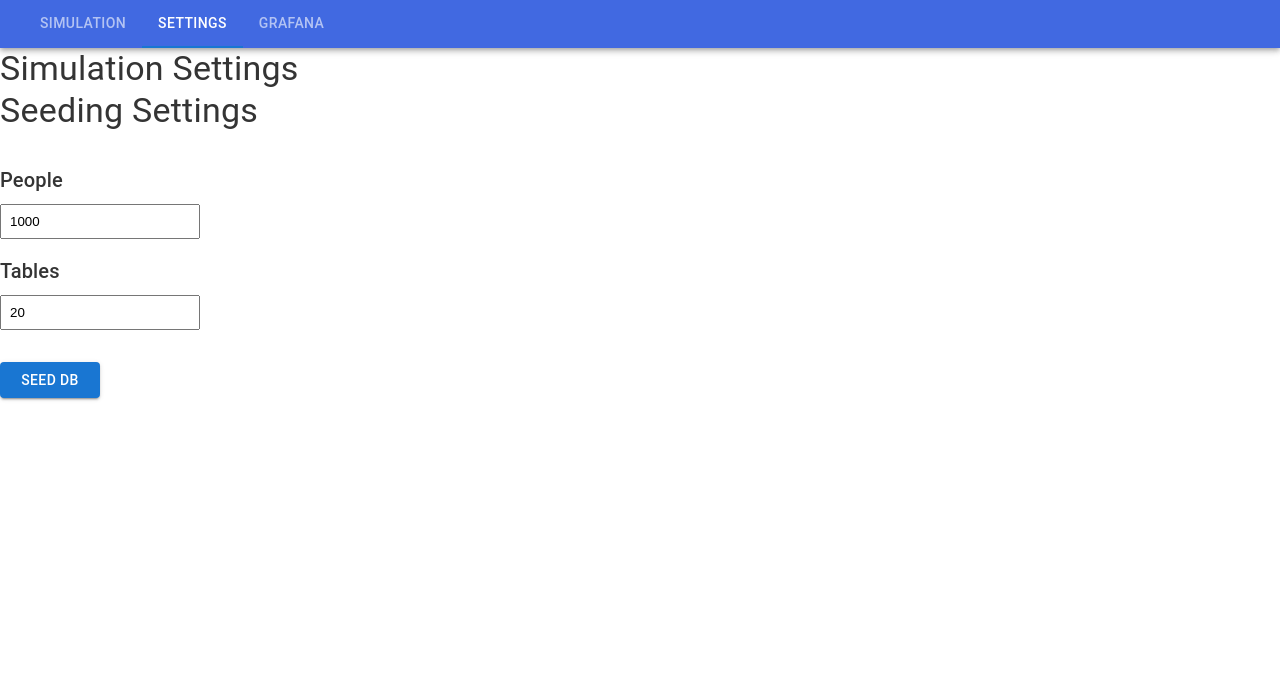
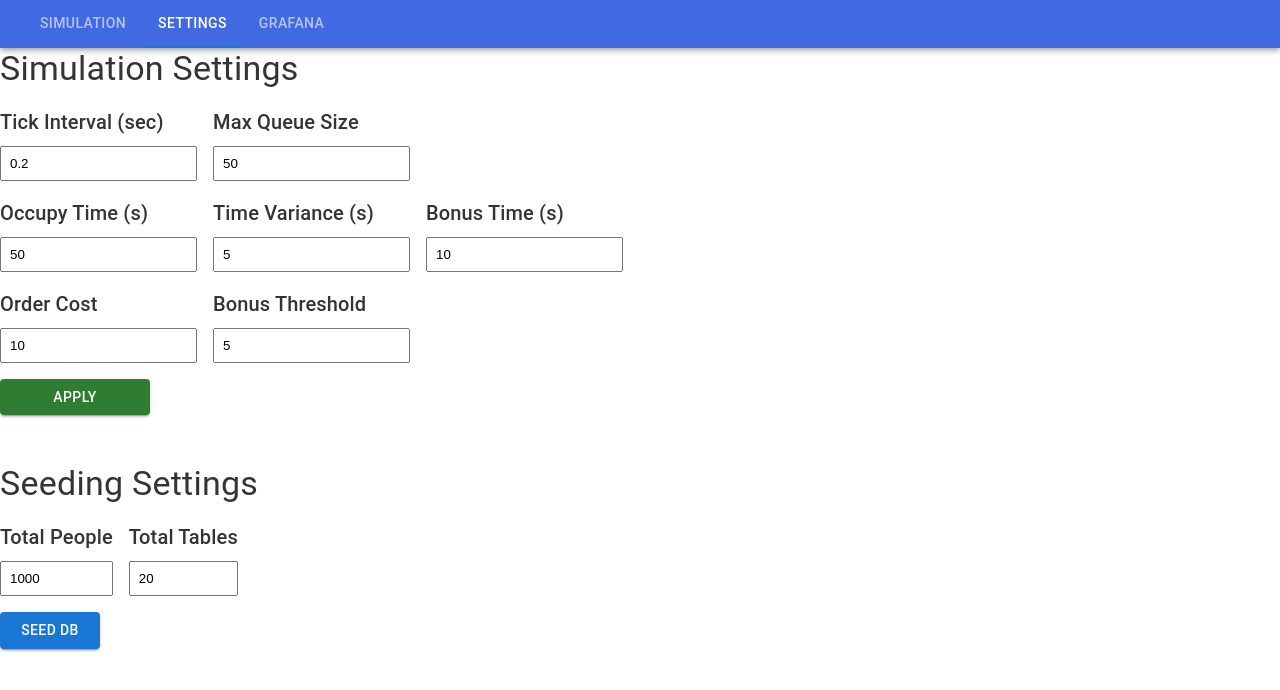
Before and after one commit to Mionuel/unicaf, a React app in the folder frontend/: page /settings in a window 1280 px wide. Shown: the top 690 px of the page. Built offline with nearby package versions, Linux system fonts and the light colour scheme; no server answers; the HTML template or start-up script is replaced by a standard one.

Commit message:
feat: added new settings to the frontend as well

```diff
--- a/frontend/src/features/settings/SettingsPage.jsx
+++ b/frontend/src/features/settings/SettingsPage.jsx
@@ -1,26 +1,52 @@
 import { Button, Stack, Typography } from "@mui/material";
-import { useState } from "react";
+import { useState, useEffect } from "react";
 import NumberField from "src/features/settings/components/NumberField";
-import { seedDB } from "src/features/settings/services/settings_service";
+import {
+  seedDB,
+  fetchSettings,
+  updateSettings,
+} from "src/features/settings/services/settings_service";
 
 function SettingsPage() {
-  // const [simSettings, setSimSettings] = useState({
-  //   peoplePerSecond: 2,
-  //   simulationInterval: 0.2,
-  //   maxQueueSize: 50,
-  // });
-
-  // const handleSimChange = (key) => (event) => {
-  //   const newValue = event?.target ? Number(event.target.value) : Number(event);
-  //   setSimSettings((prev) => ({ ...prev, [key]: newValue }));
-  // };
+  const [simSettings, setSimSettings] = useState({
+    simulation_interval: 0.2,
+    max_queue_size: 50,
+    occupy_seconds_min: 50,
+    occupy_seconds_variance: 5,
+    occupy_seconds_snack: 10,
+    order_cost: 10.0,
+    bonus_threshold: 5,
+  });
 
   const [seedSettings, setSeedSettings] = useState({
     peopleTotal: 1000,
     tablesTotal: 20,
   });
 
-  // Curried function for Seeding Settings
+  // fetches the current settings from the backend and updates them on render
+  useEffect(() => {
+    const loadSettings = async () => {
+      try {
+        const currentSettings = await fetchSettings();
+        setSimSettings(currentSettings);
+      } catch (error) {
+        console.error("Failed to load settings:", error);
+      }
+    };
+
+    loadSettings();
+  }, []);
+
+  const handleSimChange = (key) => (event) => {
+    const newValue = event.target.value;
+    setSimSettings((prev) => ({ ...prev, [key]: newValue }));
+  };
+
+  const handleApplySimSettings = async () => {
+    const result = await updateSettings(simSettings);
+    console.log("Settings successfully updated:", result);
+  };
+
   const handleSeedChange = (key) => (event) => {
     const newValue = event?.target ? Number(event.target.value) : Number(event);
     setSeedSettings((prev) => ({ ...prev, [key]: newValue }));
@@ -28,23 +54,97 @@ function SettingsPage() {
 
   const handleSeed = async () => {
     const result = await seedDB(seedSettings);
-    console.log(result);
+    console.log("Database seeded:", result);
   };
 
   return (
-    <>
-      <Stack>
+    <Stack direction="column" spacing={6} sx={{ pb: 8 }}>
+      {/* --- SIMULATION SETTINGS SECTION --- */}
+      <Stack direction="column" spacing={2}>
         <Typography variant="h4">Simulation Settings</Typography>
+
+        <Stack direction="column" sx={{ maxWidth: 300 }} spacing={2}>
+          <Stack direction="row" spacing={2}>
+            <NumberField
+              type="number"
+              label="Tick Interval (sec)"
+              min={0.1}
+              step={0.1}
+              value={simSettings.simulation_interval}
+              onChange={handleSimChange("simulation_interval")}
+            />
+            <NumberField
+              type="number"
+              label="Max Queue Size"
+              min={1}
+              value={simSettings.max_queue_size}
+              onChange={handleSimChange("max_queue_size")}
+            />
+          </Stack>
+
+          {/* Seat & Time Constraints */}
+          <Stack direction="row" spacing={2}>
+            <NumberField
+              type="number"
+              label="Occupy Time (s)"
+              min={1}
+              value={simSettings.occupy_seconds_min}
+              onChange={handleSimChange("occupy_seconds_min")}
+            />
+            <NumberField
+              type="number"
+              label="Time Variance (s)"
+              min={0}
+              value={simSettings.occupy_seconds_variance}
+              onChange={handleSimChange("occupy_seconds_variance")}
+            />
+            <NumberField
+              type="number"
+              label="Bonus Time (s)"
+              min={0}
+              value={simSettings.occupy_seconds_snack}
+              onChange={handleSimChange("occupy_seconds_snack")}
+            />
+          </Stack>
+
+          <Stack direction="row" spacing={2}>
+            <NumberField
+              type="number"
+              label="Order Cost"
+              min={0}
+              step={0.5}
+              value={simSettings.order_cost}
+              onChange={handleSimChange("order_cost")}
+            />
+            <NumberField
+              type="number"
+              label="Bonus Threshold"
+              min={1}
+              value={simSettings.bonus_threshold}
+              onChange={handleSimChange("bonus_threshold")}
+            />
+          </Stack>
+        </Stack>
+
+        <Button
+          variant="contained"
+          color="success"
+          onClick={handleApplySimSettings}
+          sx={{ maxWidth: 150 }}
+        >
+          Apply
+        </Button>
       </Stack>
 
-      <Stack direction="column" spacing={4}>
+      {/* --- SEEDING SETTINGS SECTION --- */}
+      <Stack direction="column" spacing={2}>
         <Typography variant="h4">Seeding Settings</Typography>
 
-        <Stack direction="column" sx={{ maxWidth: 200 }}>
-          <Stack direction="column" spacing={2}>
+        <Stack direction="column" sx={{ maxWidth: 300 }}>
+          <Stack direction="row" spacing={2}>
             <NumberField
               type="number"
-              label="People"
+              label="Total People"
               min={100}
               max={10000}
               value={seedSettings.peopleTotal}
@@ -53,7 +153,7 @@ function SettingsPage() {
 
             <NumberField
               type="number"
-              label="Tables"
+              label="Total Tables"
               min={20}
               max={100}
               value={seedSettings.tablesTotal}
@@ -61,11 +161,17 @@ function SettingsPage() {
             />
           </Stack>
         </Stack>
-        <Button variant="contained" onClick={handleSeed} sx={{ maxWidth: 100 }}>
+
+        <Button
+          variant="contained"
+          color="primary"
+          onClick={handleSeed}
+          sx={{ maxWidth: 100 }}
+        >
           Seed DB
         </Button>
       </Stack>
-    </>
+    </Stack>
   );
 }
 
--- a/frontend/src/features/settings/services/settings_service.js
+++ b/frontend/src/features/settings/services/settings_service.js
@@ -1,5 +1,28 @@
 import api from "src/features/shared/services/api";
 
+// fetches the current settings from the backend
+export async function fetchSettings() {
+  try {
+    const res = await api.get("/settings");
+    return res.data;
+  } catch (error) {
+    console.error("Failed to fetch settings:", error);
+    throw error;
+  }
+}
+
+// updates the settings on the backend
+export async function updateSettings(newSettings) {
+  try {
+    const res = await api.put("/settings", newSettings);
+    return res.data;
+  } catch (error) {
+    console.error("Failed to update settings:", error);
+    throw error;
+  }
+}
+
+// resets and seeds the database with the provided settings
 export async function seedDB(seedSettings) {
   try {
     const res = await api.post("/seed", seedSettings);
--- a/frontend/src/features/simulation/components/QueueView.jsx
+++ b/frontend/src/features/simulation/components/QueueView.jsx
@@ -9,6 +9,7 @@ import {
 } from "@mui/material";
 
 import { useSocket } from "src/features/simulation/hooks/useSocket";
+import { formatTime } from "src/features/simulation/helpers/formatting";
 
 const QUEUE_SIZE = 50;
 
```
